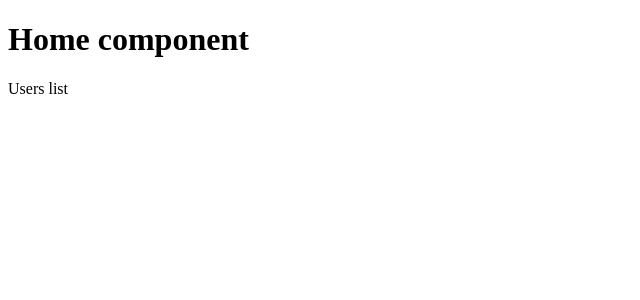
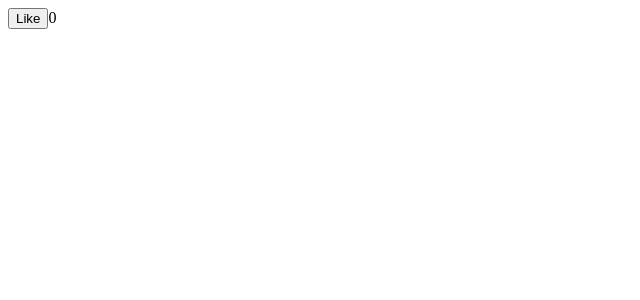
Before and after one commit to TiCSw/mt1_testing_sources, an Angular app: page / in a window 1280 px wide. Shown: the top 300 px of the page, without its empty margins (0-640 px from the left). Built offline with nearby package versions, Linux system fonts and the light colour scheme.

Commit message:
Fixed folder name

```diff
--- a/src/app/app.component.html
+++ b/src/app/app.component.html
@@ -1,2 +1,2 @@
-<app-home></app-home>
+<app-like></app-like>
 <router-outlet></router-outlet>
--- a/src/app/app.module.ts
+++ b/src/app/app.module.ts
@@ -4,12 +4,12 @@ import { HttpClientModule } from '@angular/common/http';
 
 import { AppRoutingModule } from './app-routing.module';
 import { AppComponent } from './app.component';
-import { HomeComponent } from './home/home.component';
+import { LikeComponent } from './like/like.component';
 
 @NgModule({
   declarations: [
     AppComponent,
-    HomeComponent
+    LikeComponent
   ],
   imports: [
     BrowserModule,
--- /dev/null
+++ b/src/app/like/like.component.html
@@ -0,0 +1 @@
+<button>Like</button>{{ getLikes() }}
--- /dev/null
+++ b/src/app/like/like.component.ts
@@ -0,0 +1,30 @@
+import { Component, OnInit } from '@angular/core';
+
+@Component({
+  selector: 'app-like',
+  templateUrl: './like.component.html',
+  styleUrls: ['./like.component.css']
+})
+export class LikeComponent implements OnInit {
+  private likes: number;
+
+  constructor() {
+    this.likes = 0;
+  }
+
+  getLikes() {
+    return this.likes;
+  }
+
+  upLikes() {
+    this.likes++;
+  }
+
+  downLikes() {
+    this.likes--;
+  }
+
+  ngOnInit() {
+  }
+
+}
--- a/src/test.ts
+++ b/src/test.ts
@@ -16,5 +16,6 @@ getTestBed().initTestEnvironment(
 );
 // Then we find all the tests.
 const context = require.context('./', true, /\.spec\.ts$/);
+//const context = require.context('./', true, /\like.component.spec\.ts$/);
 // And load the modules.
 context.keys().map(context);
```
Also changed, not shown: src/app/like/like.module.ts (added, +12 -0 lines), src/app/like/like.component.css (added), 1 other file (tests, documents, lock files or other folders).
